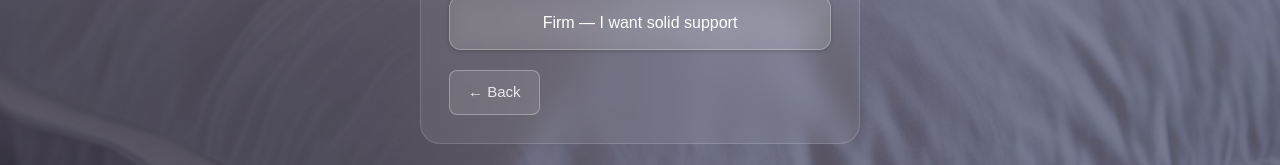
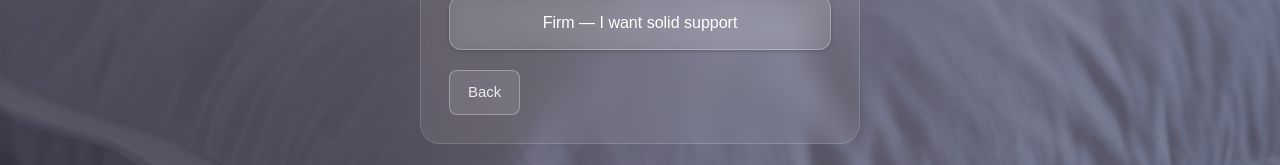
Before and after one commit to alanbishop75/find-my-ideal-pillow, a Next.js app: page /pillow/questionnaire in a window 1280 px wide. Both pictures are taken after a click on the button "On my back". Shown: the part 492-657 px from the top of the page. Built offline with nearby package versions, Linux system fonts and the light colour scheme; no server answers.

Commit message:
fix: remove arrow from back button

```diff
--- a/app/questionnaire/page-client.tsx
+++ b/app/questionnaire/page-client.tsx
@@ -222,7 +222,7 @@ function QuestionnairePageInner({ questionnaire: questionnaireProp, resultsPath
 							minHeight: 44,
 						}}
 					>
-						← Back
+						Back
 					</button>
 				)}
 			</main>
```
